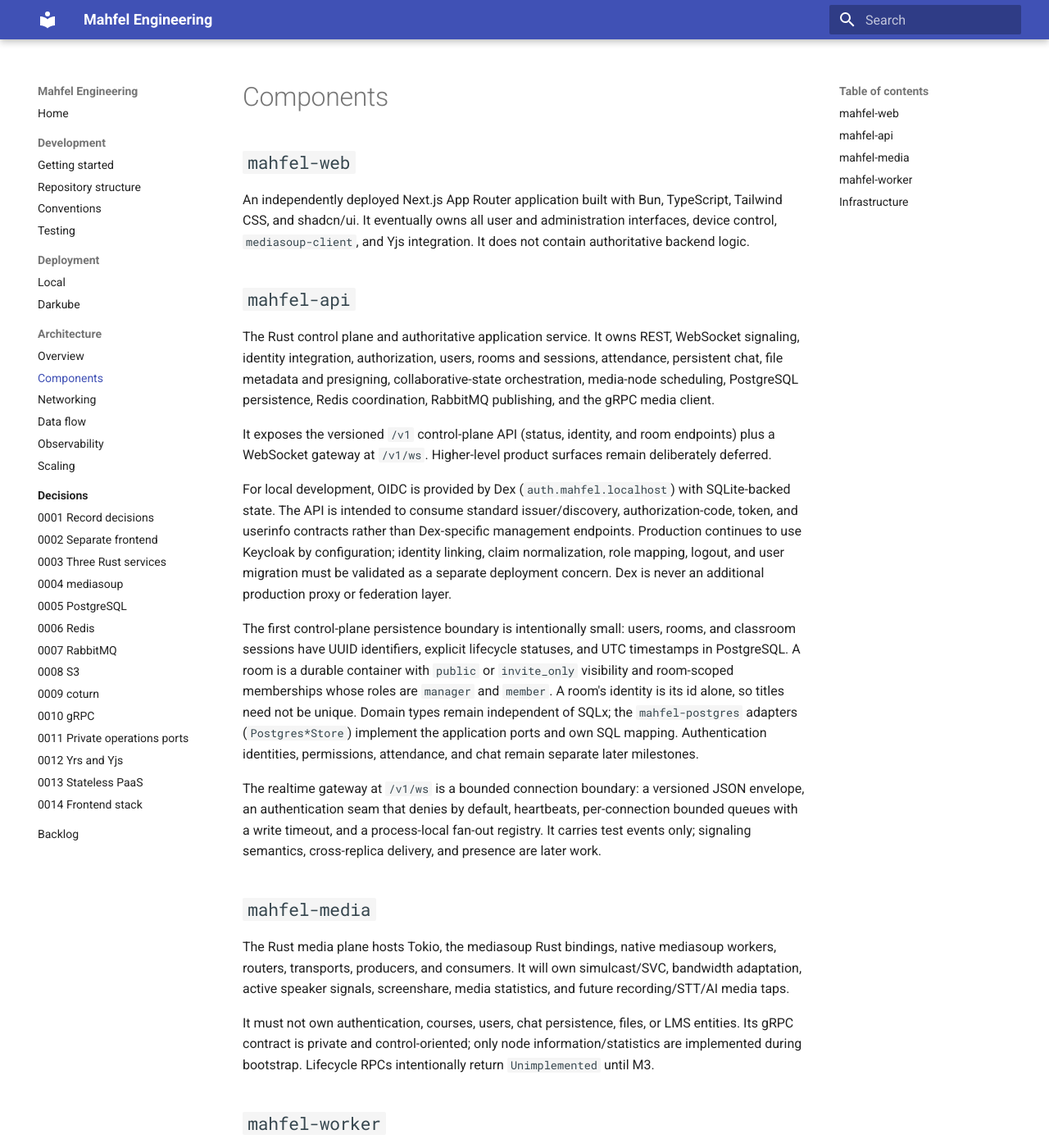
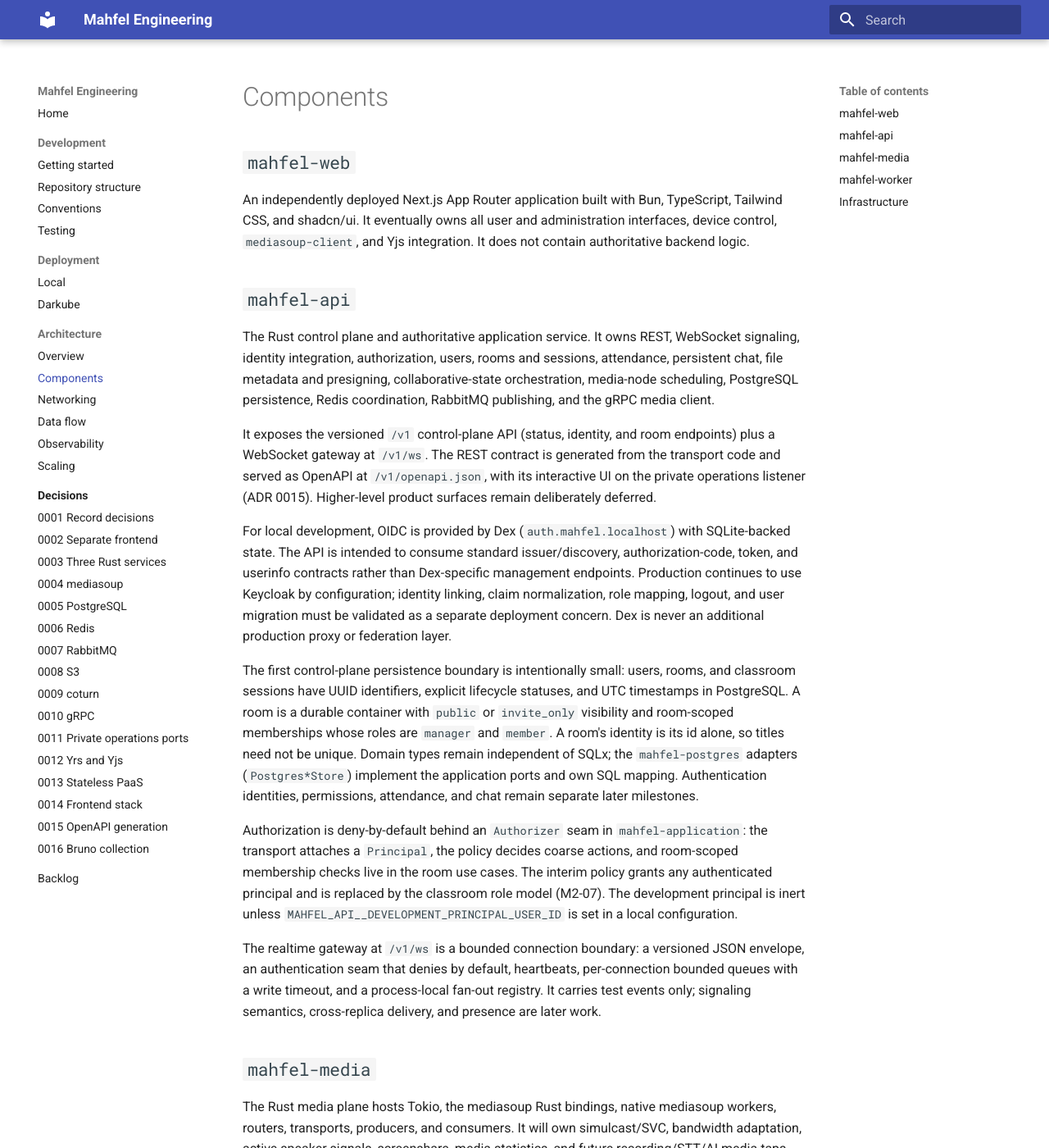
Before and after one commit to mhyrzt/mahfel, an MkDocs documentation site: the page built from docs/architecture/components.md, in a window 1280 px wide and 1400 px high. Shown: the whole window at 82% size. Built offline with MkDocs 1.6.1 and Material for MkDocs 9.7.7, drawn with Linux system fonts in a browser that asks for light colours.

Commit message:
docs(adr): record the OpenAPI and Bruno decisions
Add ADR 0015 (code-first OpenAPI 3.1 with utoipa, confined to the API
transport; public /v1/openapi.json; UI on the private operations
listener) and ADR 0016 (a bruno/ collection generated from that
document). Refresh the ADR index range and nav, and document the
authorization seam and generated contract in the components page.

```diff
--- a/docs/architecture/components.md
+++ b/docs/architecture/components.md
@@ -14,7 +14,9 @@
 persistence, Redis coordination, RabbitMQ publishing, and the gRPC media client.
 
 It exposes the versioned `/v1` control-plane API (status, identity, and room endpoints) plus a
-WebSocket gateway at `/v1/ws`. Higher-level product surfaces remain deliberately deferred.
+WebSocket gateway at `/v1/ws`. The REST contract is generated from the transport code and served as
+OpenAPI at `/v1/openapi.json`, with its interactive UI on the private operations listener
+(ADR 0015). Higher-level product surfaces remain deliberately deferred.
 
 For local development, OIDC is provided by Dex (`auth.mahfel.localhost`) with SQLite-backed state.
 The API is intended to consume standard issuer/discovery, authorization-code, token, and userinfo
@@ -30,6 +32,12 @@
 unique. Domain types remain independent of SQLx; the `mahfel-postgres` adapters (`Postgres*Store`)
 implement the application ports and own SQL mapping. Authentication identities, permissions,
 attendance, and chat remain separate later milestones.
+
+Authorization is deny-by-default behind an `Authorizer` seam in `mahfel-application`: the transport
+attaches a `Principal`, the policy decides coarse actions, and room-scoped membership checks live in
+the room use cases. The interim policy grants any authenticated principal and is replaced by the
+classroom role model (M2-07). The development principal is inert unless
+`MAHFEL_API__DEVELOPMENT_PRINCIPAL_USER_ID` is set in a local configuration.
 
 The realtime gateway at `/v1/ws` is a bounded connection boundary: a versioned JSON envelope, an
 authentication seam that denies by default, heartbeats, per-connection bounded queues with a write
--- a/mkdocs.yml
+++ b/mkdocs.yml
@@ -54,4 +54,6 @@
       - 0012 Yrs and Yjs: adr/0012-yrs-yjs-crdt.md
       - 0013 Stateless PaaS: adr/0013-stateless-paas.md
       - 0014 Frontend stack: adr/0014-frontend-stack.md
+      - 0015 OpenAPI generation: adr/0015-openapi-generation.md
+      - 0016 Bruno collection: adr/0016-bruno-collection.md
   - Backlog: backlog/roadmap.md
```
Also changed, not shown: docs/adr/0015-openapi-generation.md (added, +42 -0 lines), docs/adr/0016-bruno-collection.md (added, +38 -0 lines), docs/adr/index.md (+1 -1 lines).
